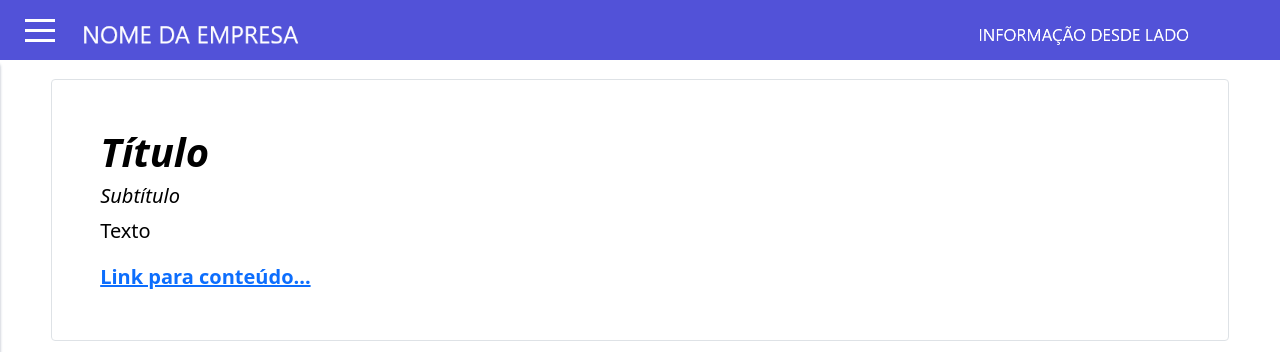
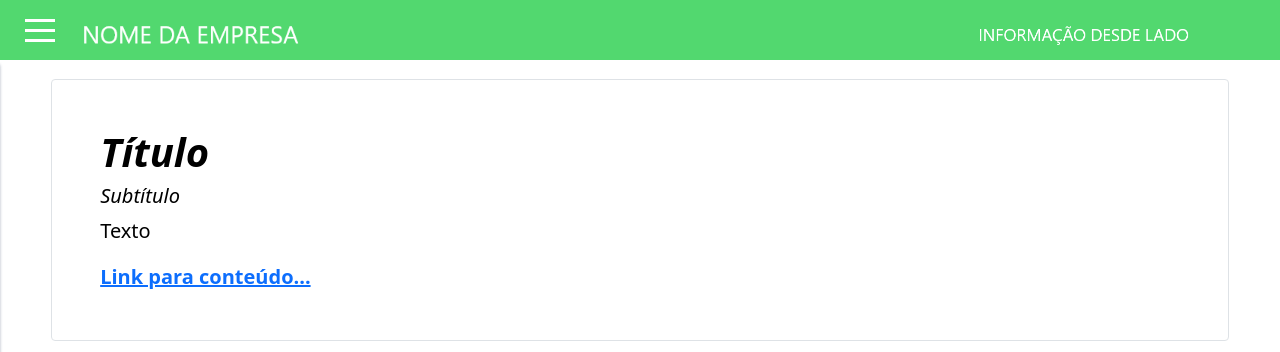
Before and after one commit to Matheus-Juliao/prototipo_site_01, a plain HTML site: page index.html in a window 1280 px wide. Shown: the top 352 px of the page. Drawn offline with nearby package versions, Linux system fonts and the light colour scheme; some packages are replaced by stand-ins of ours; a script that the page names is missing.

Commit message:
Update style.css

```diff
--- a/css/style.css
+++ b/css/style.css
@@ -48,7 +48,7 @@ input:checked~label .hamburguer:after {
 
 /* cabeçalho fixo */
 .menu {
-  background: rgb(82, 82, 216);
+  background: rgb(82, 216, 111);
   width: 100%;
   height: 17px;
   padding: 30px 0;
```
